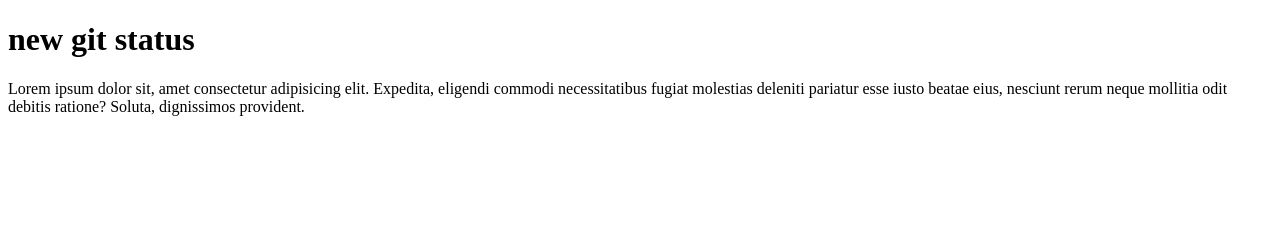
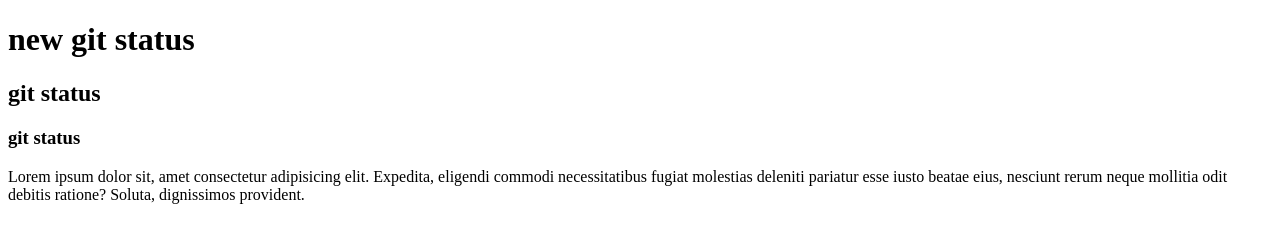
Before and after one commit to LuluChu17/test-repo, a plain HTML site: page index.html in a window 1280 px wide. Drawn offline with Linux system fonts and the light colour scheme.

Commit message:
third h3

```diff
--- a/index.html
+++ b/index.html
@@ -7,6 +7,8 @@
 </head>
 <body>
     <h1>new git status</h1>
+    <h2>git status</h2>
+    <h3>git status</h3>
     <p>Lorem ipsum dolor sit, amet consectetur adipisicing elit. Expedita, eligendi commodi necessitatibus fugiat molestias deleniti pariatur esse iusto beatae eius, nesciunt rerum neque mollitia odit debitis ratione? Soluta, dignissimos provident.</p>
 </body>
 </html>
```
